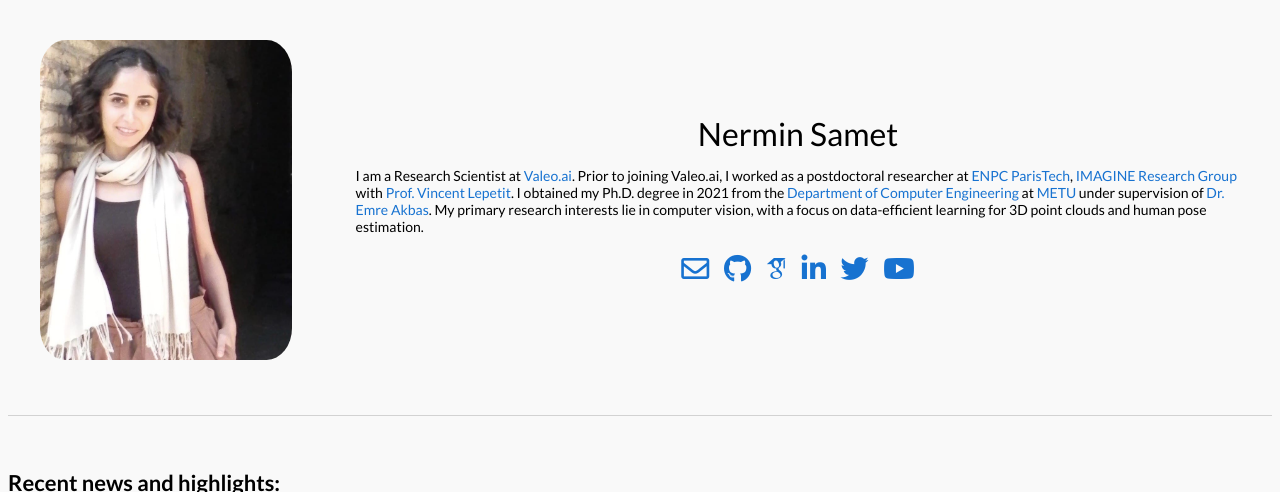
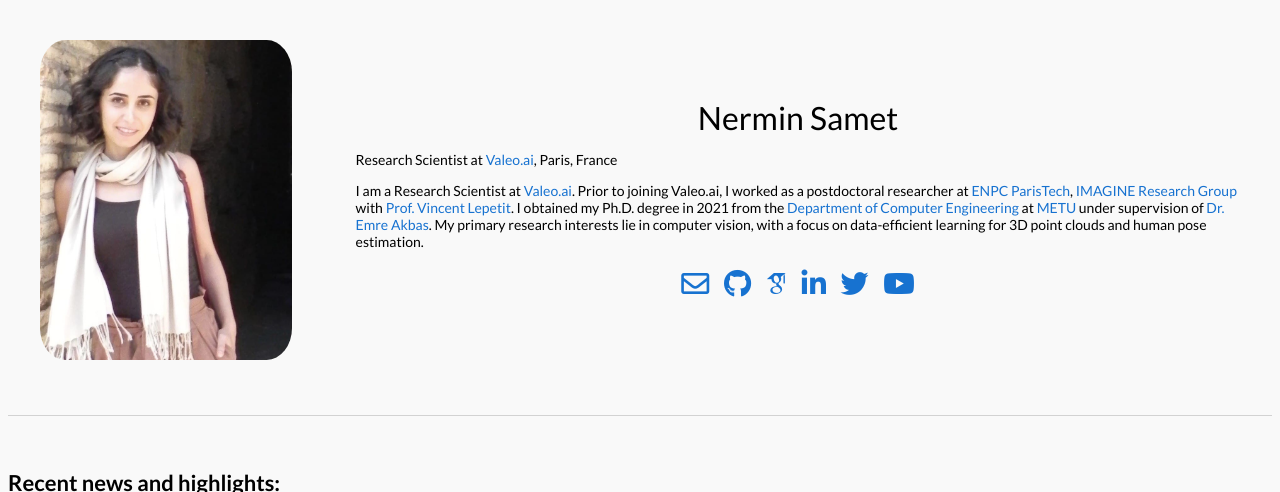
Before and after one commit to nerminsamet/nerminsamet.github.io, a Jekyll site: the page built from _posts/news/2023-10-25-thesis_award.markdown, in a window 1280 px wide and 900 px high, cut to the strip 0-492 px from the top of the window. Built offline with Jekyll 4.4.1, drawn with Linux system fonts in a browser that asks for light colours; some web fonts are replaced.

Commit message:
Update default.html

```diff
--- a/_layouts/default.html
+++ b/_layouts/default.html
@@ -36,6 +36,9 @@
               <h1>
                 Nermin Samet
               </h1>
+              <h3 style="font-weight:normal; margin-top:-10px;">
+                Research Scientist at <a href="https://valeoai.github.io/publications/" target="_blank">Valeo.ai</a>, Paris, France
+            </h3>
               <p>
               I am a Research Scientist at <a href="https://valeoai.github.io/publications/" target="_blank"> Valeo.ai</a>. Prior to joining Valeo.ai, I worked as a postdoctoral researcher at <a href="https://www.ecoledesponts.fr/" target="_blank"> ENPC ParisTech</a>, <a href="https://imagine-lab.enpc.fr/" target="_blank"> IMAGINE Research Group</a> with <a href="https://vincentlepetit.github.io/" target="_blank"> Prof. Vincent Lepetit</a>.
 I obtained my Ph.D. degree in 2021 from the <a href="http://ceng.metu.edu.tr/" target="_blank"> Department of Computer Engineering</a> at <a href="http://www.metu.edu.tr/" target="_blank">METU</a> under supervision of <a href="http://user.ceng.metu.edu.tr/~emre/" target="_blank">Dr. Emre Akbas</a>. My primary research interests lie in computer vision, with a focus on data-efficient learning for 3D point clouds and human pose estimation.
```
